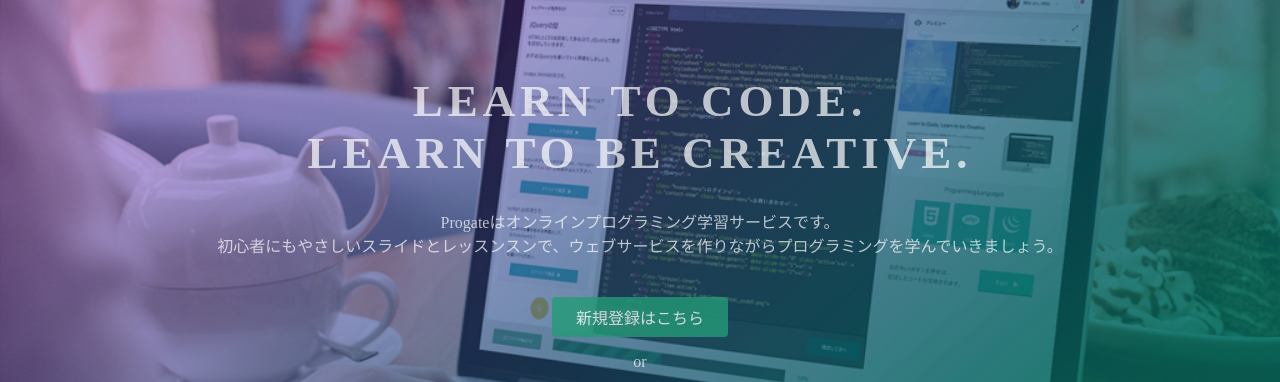
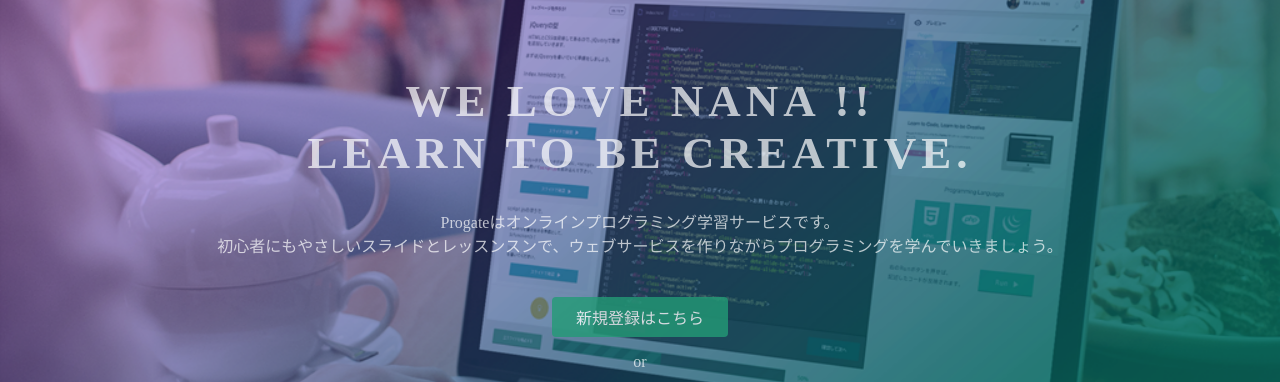
Before and after one commit to YosukeOHTA/github.io, a plain HTML site: page index.html in a window 1280 px wide. Shown: the part 135-517 px from the top of the page. Drawn offline with Linux system fonts and the light colour scheme.

Commit message:
Update index.html

```diff
--- a/index.html
+++ b/index.html
@@ -23,7 +23,7 @@
   </header>
   <div class="top-wrapper">
     <div class="container">
-      <h1>LEARN TO CODE.<br>LEARN TO BE CREATIVE.</h1>
+      <h1>WE LOVE NANA !!<br>LEARN TO BE CREATIVE.</h1>
       <p>Progateはオンラインプログラミング学習サービスです。<br>初心者にもやさしいスライドとレッスンスンで、ウェブサービスを作りながらプログラミングを学んでいきましょう。</p>
       <div class="btn-wrapper">
         <a href="#" class="btn signup">新規登録はこちら</a>
```
